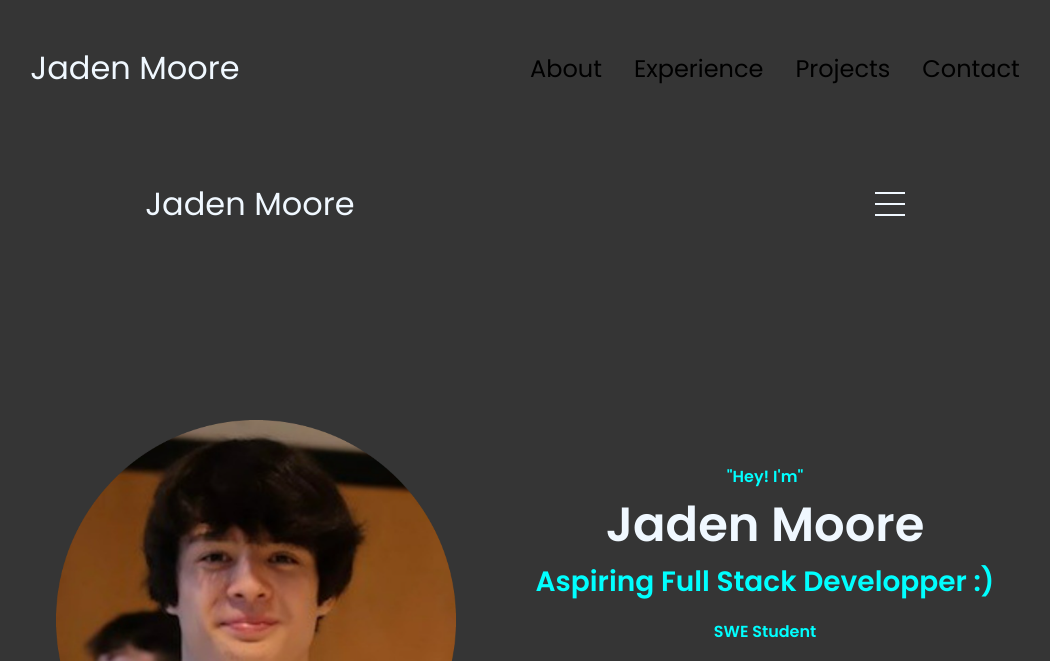
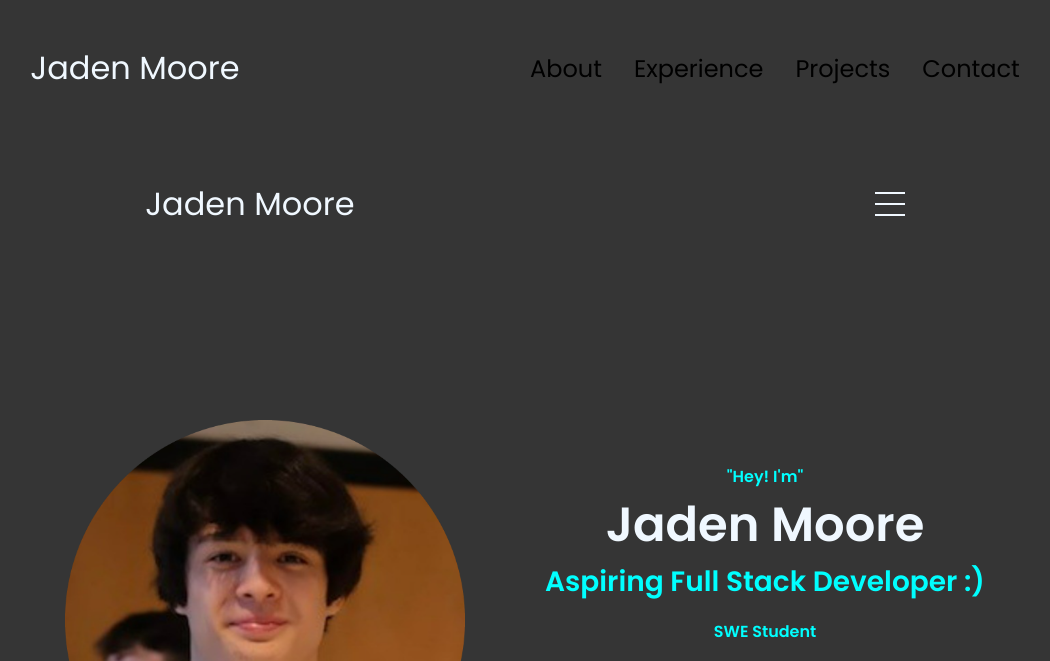
Before and after one commit to JadenAntM/PersonalWebsite, a plain HTML site: page index.html in a window 1280 px wide. Shown: the top 661 px of the page, without its empty margins (115-1165 px from the left). Drawn offline with Linux system fonts and the light colour scheme.

Commit message:
Spelling error fix

```diff
--- a/index.html
+++ b/index.html
@@ -43,7 +43,7 @@
       <div class="section__text">
         <p class="section__text__p1">"Hey! I'm"</p>
         <h1 class="title">Jaden Moore</h1>
-        <p class="section__text__p2">Aspiring Full Stack Developper &#58&#41</p>
+        <p class="section__text__p2">Aspiring Full Stack Developer &#58&#41</p>
         <p class="section__text__p3">SWE Student</p>
         <div class="btn-container">
           <button
```
